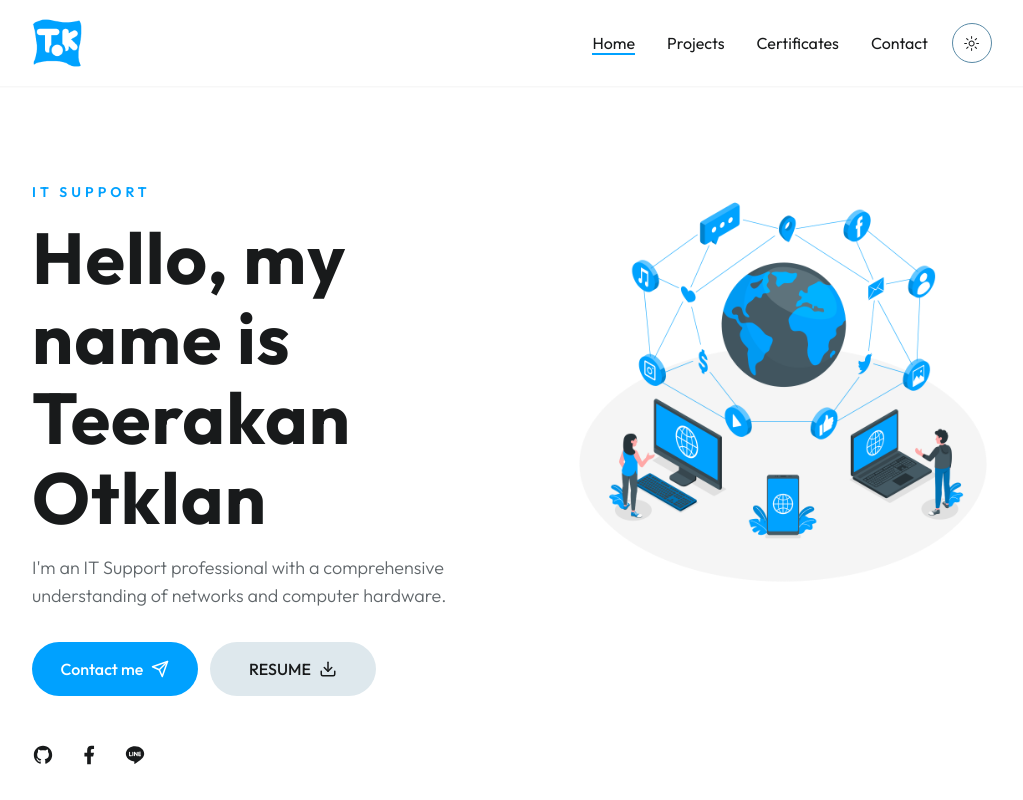
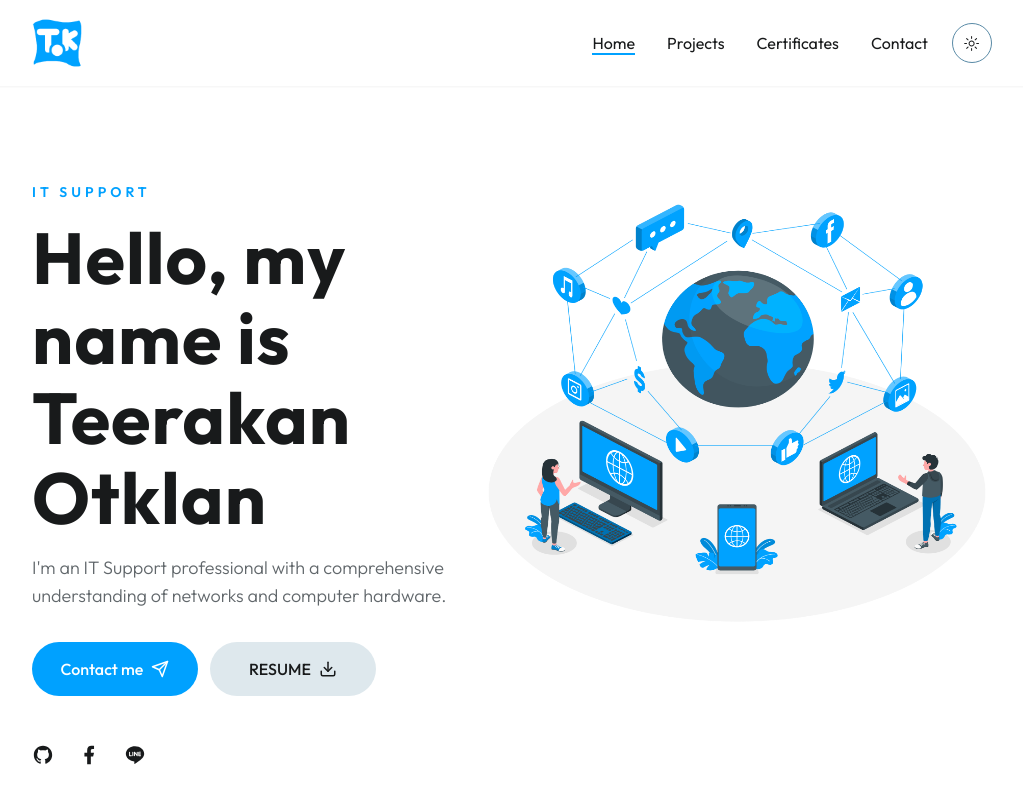
Before and after one commit to teerakanotklan/nextjs-portfolio, a Next.js app: page / in a window 1280 px wide. Shown: the top 800 px of the page, without its empty margins (128-1151 px from the left). Built offline with nearby package versions, Linux system fonts and the light colour scheme.

Commit message:
Update Hero

```diff
--- a/components/Hero.jsx
+++ b/components/Hero.jsx
@@ -45,7 +45,11 @@ const Hero = () => {
             />
           </div>
           {/* image */}
-          <div className="hidden xl:flex w-full bg-hero_section bg-contain bg-top bg-no-repeat"></div>
+          <div className="hidden xl:flex relative">
+            <div className="w-[510px] h-[460px] relative">
+              <Image src="/hero/hero.png" fill priority alt="" />
+            </div>
+          </div>
         </div>
         {/* icon */}
         <div className="hidden 2xl:flex absolute left-2/4 bottom-44 2xl:bottom-12 animate-bounce">
```
